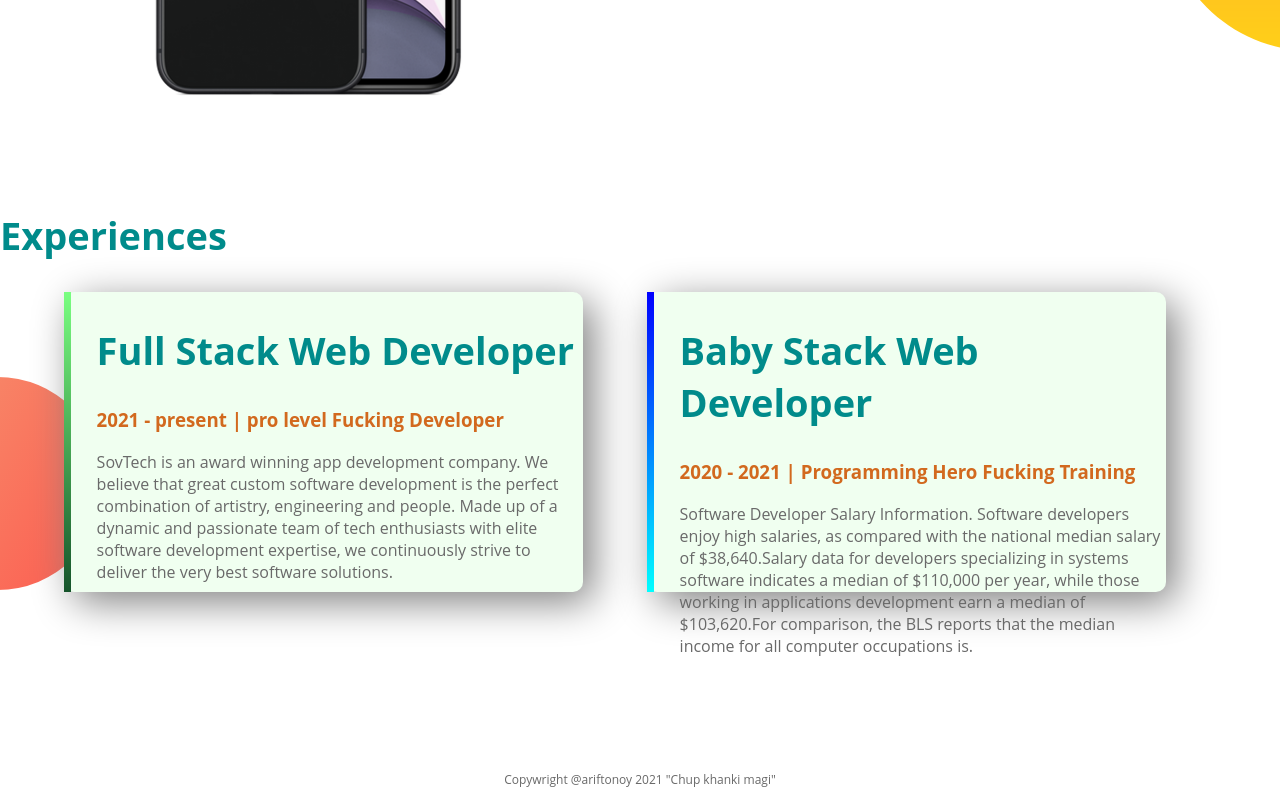
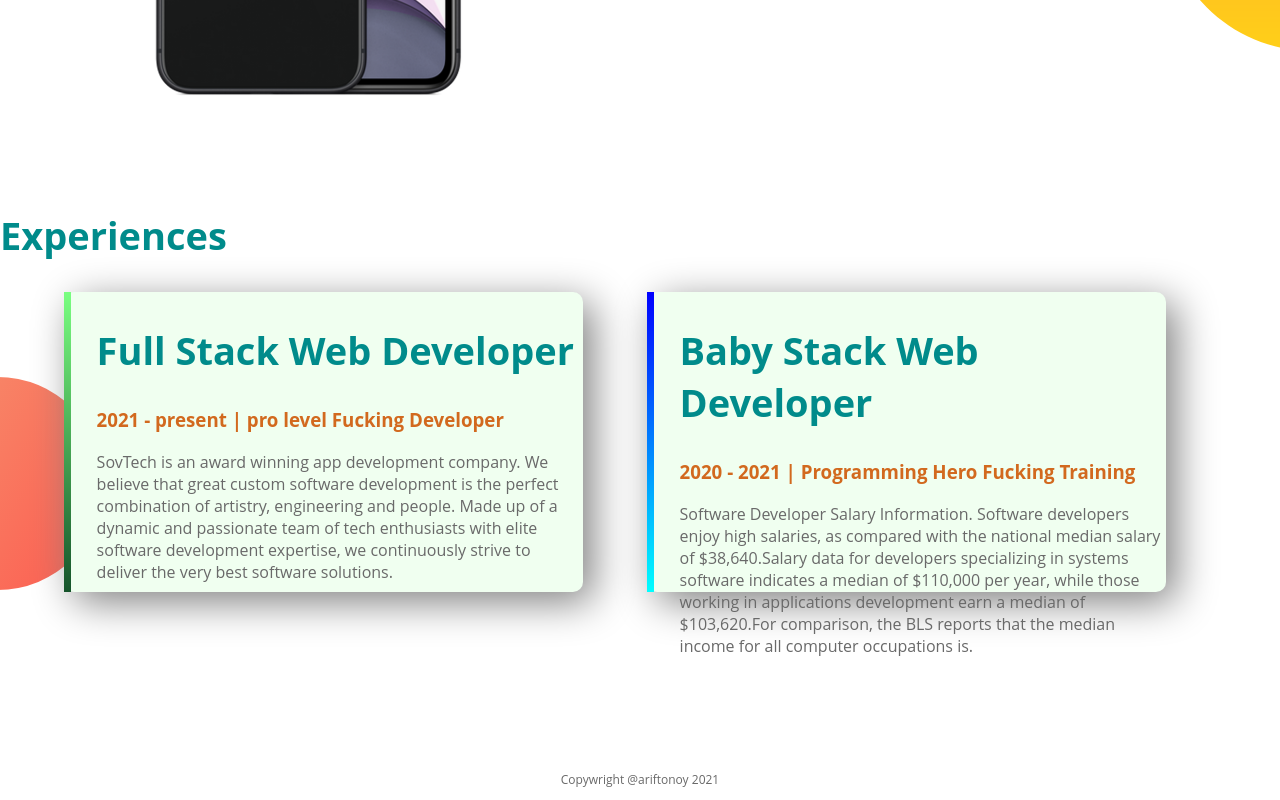
Before and after one commit to tonoy20/web-portfolio, a plain HTML site: page index.html in a window 1280 px wide. Shown: the part 923-1723 px from the top of the page. Drawn offline with Linux system fonts and the light colour scheme.

Commit message:
Update index.html

```diff
--- a/index.html
+++ b/index.html
@@ -52,7 +52,7 @@
         </div>
     </section>
     <footer>
-        <p>Copywright @ariftonoy 2021 "Chup khanki magi"</p>
+        <p>Copywright @ariftonoy 2021 </p>
     </footer>
 </body>
 </html>
```
